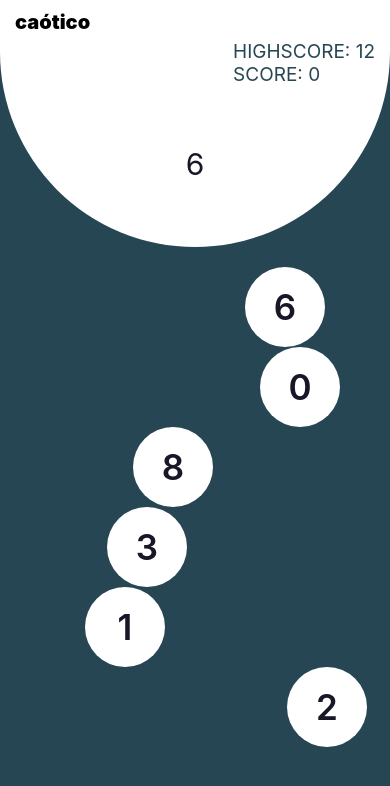
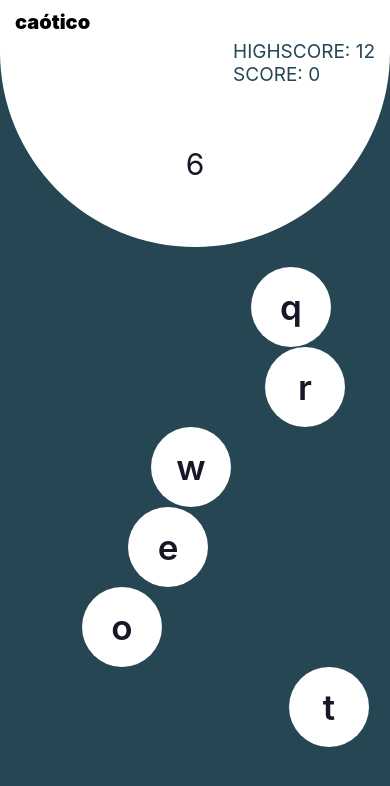
Before and after one commit to yahayaohinoyi/ca-tico, a React Native app: screen / in a window 390 px wide. Shown: the top 786 px of the page. Built offline with nearby package versions, Linux system fonts and the light colour scheme.

Commit message:
My app animates on change yaaygit status still left witha little logic

```diff
--- a/Rules/fisherYates.js
+++ b/Rules/fisherYates.js
@@ -5,6 +5,8 @@ export default class GenerateRandom {
         this.screenSize = 400
         this.numbers = []
         this.dimensions = []
+        this.rand = Math.floor(Math.random() * (2 - 0)) + 0
+        if (this.rand === 1){
             for (let i = 0; i < this.screenSize; i++){
                 if (i < 10){
                     this.numbers.push(i)
@@ -16,6 +18,21 @@ export default class GenerateRandom {
                     break
                 }
             }
+        }
+        else{
+            for (let i = 0; i < this.screenSize; i++){
+                if (i >= 97 && i <= 122){
+                    this.numbers.push(String.fromCharCode(i))
+                }
+                else if(i > 60 && i < 300){
+                    this.dimensions.push(i)
+                }
+                else if(i > 300){
+                    break
+                }
+            }
+        }
+
 
     }
     output(breakPoint){
@@ -70,10 +87,7 @@ export default class GenerateRandom {
 
 }
 
-// let fisher = new GenerateRandom()
-// var out = fisher.output(7)
-// // console.log(out)
-// fisher.mapOut(out)
+
 
 
 // module.exports = fisher
--- a/Rules/rule.js
+++ b/Rules/rule.js
@@ -43,17 +43,28 @@ export default class Stack {
         this.data.pop(); // removes the last element
         }
    }
-   getState(){
-       if(this.states.length === 0){
-           return false
-       }
-       return this.states[this.states.length - 1]
-   }
-   getEvery(){
-        return this.states
-   }
+//    getState(){
+//        if(this.states.length === 0){
+//            return false
+//        }
+//        return this.states[this.states.length - 1]
+//    }
+//    getEvery(){
+//         return this.states
+//    }
    getArr(){
        return this.data
    }
 
+   validate(){
+       var temp = [...this.data]
+       temp.sort()
+       for (let i = 0; i < temp.length; i ++){
+           if(temp[i] != this.data[i]){
+               return false
+           }
+       }
+       return true
+   }
+
 }
--- a/screens/game.js
+++ b/screens/game.js
@@ -21,8 +21,7 @@ const GameScreen = (props) => {
     var out = fisher.output(6)
     fisher.mapOut(out)
 
-
-    const [gameState, setGameState] = useState(false)
+    const [stackObj, setStackObj] = useState(new Stack())
     const [score, setScore] = useState(0)
     const [counter, setCounter] = useState(0)
     const [arr, setArr] = useState(fisher.outArray)
@@ -33,15 +32,12 @@ const GameScreen = (props) => {
                 if(item.id === id){
                     if(!item.clicked){
                         setCounter(counter + 1)
-                        obj.push(item.num)
-                        let my_obj = obj.getEvery()
-                        setGameState(my_obj[obj.length() - 1])
+                        stackObj.push(item.num)
+
                     }
                     else{
                         setCounter(counter - 1)
-                        obj.pop()
-                        let my_obj = obj.getEvery()
-                        setGameState(my_obj[obj.length() - 1])
+                        stackObj.pop()
                     }
                     item.clicked = !item.clicked
                 }
@@ -51,13 +47,14 @@ const GameScreen = (props) => {
         )
         if (counter === arr.length - 2){
             fisher = createNewRandomInstance
-
         }
         if (counter === arr.length - 1){
-            if(gameState && obj.getArr()[obj.getArr().length - 2] < obj.peek() ){
+            console.log(stackObj.getArr())
+            if(stackObj.validate()){
                 setArr(fisher.outArray)
                 setScore(score + 1)
-                // var obj = createNewStackInstance
+                setCounter(0)
+                setStackObj(new Stack())
             }
             else{
                 alert('Lmfao idiot, you cant beat it!!!!')
@@ -70,11 +67,6 @@ const GameScreen = (props) => {
         var out = fisher.output(6)
         fisher.mapOut(out)
         return fisher
-    }
-
-    const createNewStackInstance= () => {
-        obj = new Stack()
-        return obj
     }
 
     const handleCardStyle = (clicked) => {
```
Lines whose indentation alone changed are shown as unchanged.
